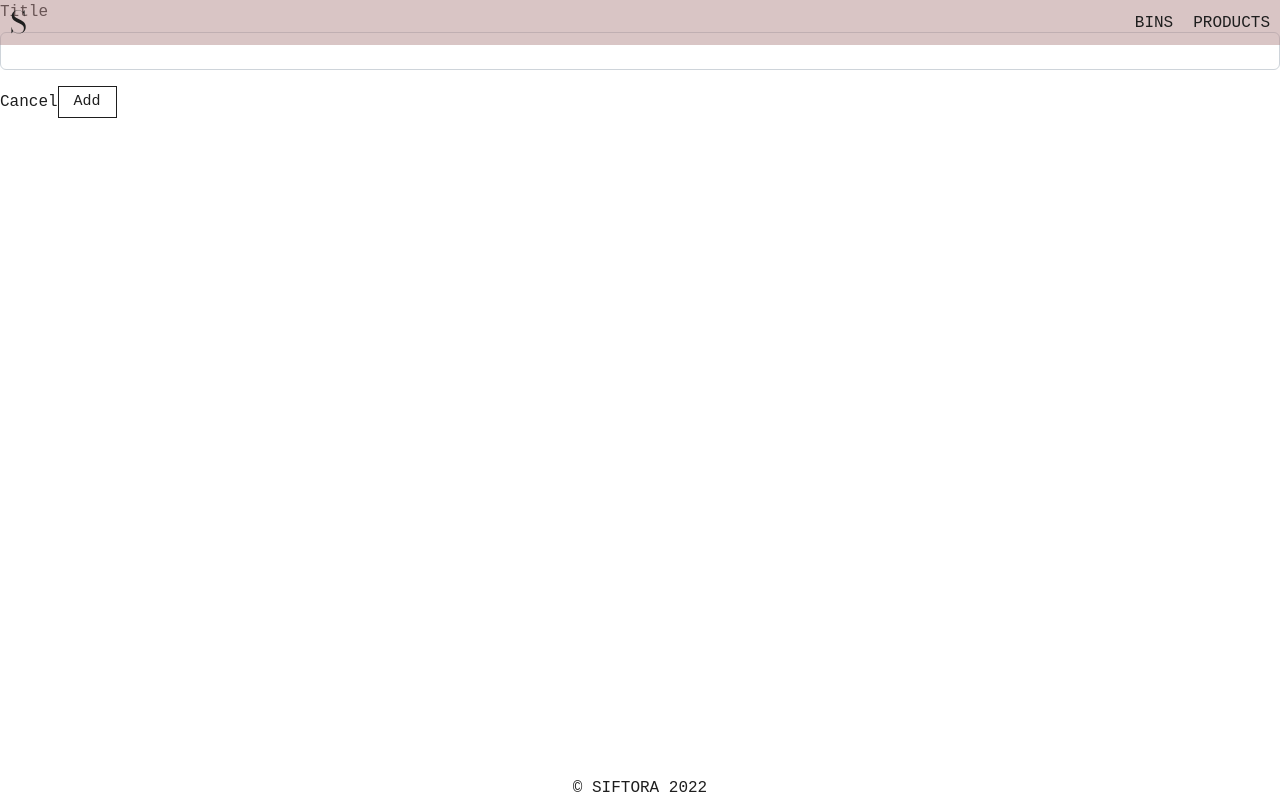
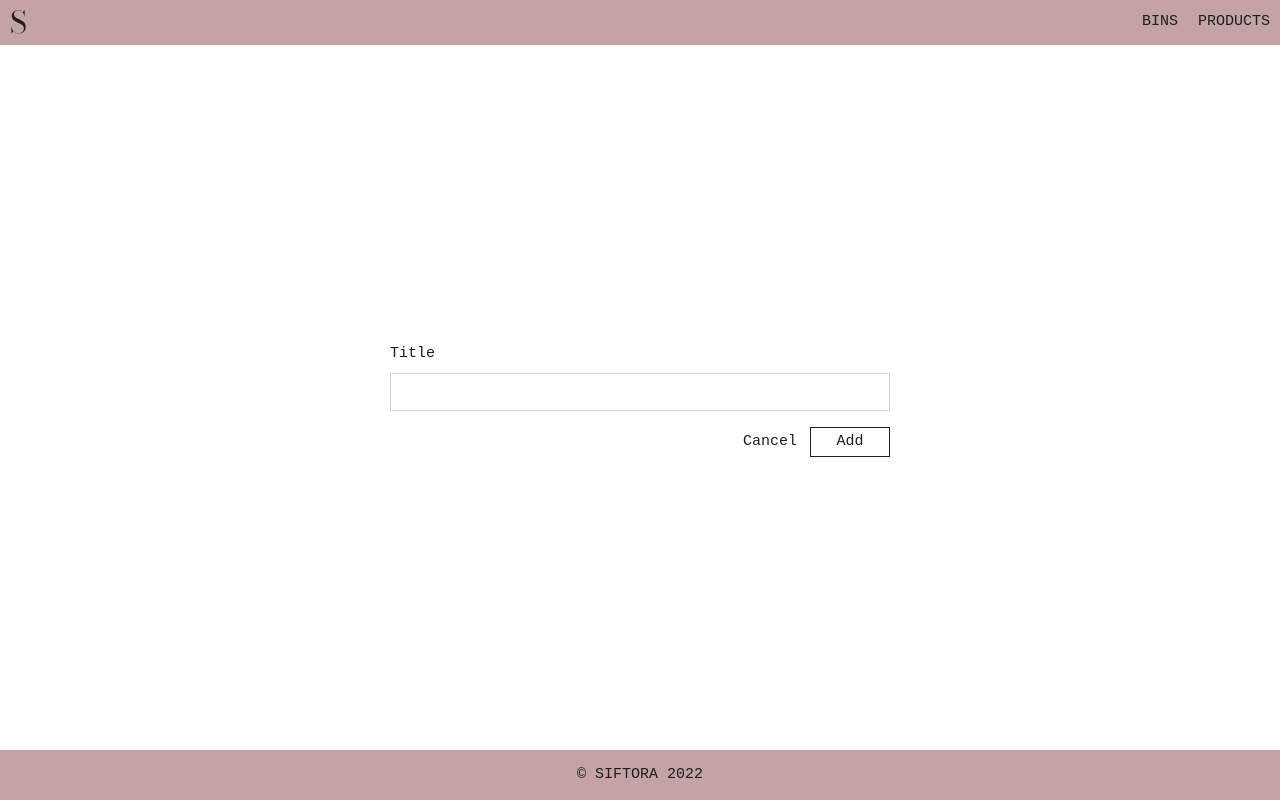
Before and after one commit to jyaymie/siftora-frontend, a React (Create React App) app: page /add-bin in a window 1280 px wide. Built offline with nearby package versions, Linux system fonts and the light colour scheme; some icons are missing.

Commit message:
Style the FormToAddBin and FormToEditBin components

```diff
--- a/public/index.html
+++ b/public/index.html
@@ -21,6 +21,14 @@
 			href="https://fonts.googleapis.com/css2?family=Bodoni+Moda:opsz@6..96&display=swap"
 			rel="stylesheet"
 		/>
+		<link
+			href="//netdna.bootstrapcdn.com/twitter-bootstrap/2.3.2/css/bootstrap-combined.no-icons.min.css"
+			rel="stylesheet"
+		/>
+		<link
+			href="//netdna.bootstrapcdn.com/font-awesome/3.2.1/css/font-awesome.css"
+			rel="stylesheet"
+		/>
 		<!--
       Notice the use of %PUBLIC_URL% in the tags above.
       It will be replaced with the URL of the `public` folder during the build.
@@ -30,7 +38,7 @@
       work correctly both with client-side routing and a non-root public URL.
       Learn how to configure a non-root public URL by running `npm run build`.
     -->
-		<title>React App</title>
+		<title>SIFTORA</title>
 	</head>
 	<body>
 		<noscript>You need to enable JavaScript to run this app.</noscript>
--- a/src/Components/App/App.css
+++ b/src/Components/App/App.css
@@ -6,17 +6,46 @@ body {
 	margin: 0;
 	color: rgb(30, 30, 30);
 	font-family: 'Courier New', Courier, monospace;
+	font-size: 15px;
+}
+
+section {
+	display: flex;
+	justify-content: center;
+	align-items: center;
+	height: 100vh;
 }
 
 p {
 	margin-bottom: 0px;
-	font-size: 15px;
 }
 
 a,
-a:hover {
+a:hover,
+a:visited {
+	transition-duration: 0.3s;
 	text-decoration: none;
 	color: rgb(30, 30, 30);
+}
+
+.button-css {
+	display: flex;
+	justify-content: center;
+	align-items: center;
+	transition-duration: 0.3s;
+	border: none;
+	background-color: transparent;
+	color: rgb(30, 30, 30);
+}
+
+.button-css:hover {
+	background-color: rgb(30, 30, 30);
+	color: rgb(255, 255, 255);
+}
+
+header {
+	top: 0;
+	left: 0;
 }
 
 nav {
@@ -26,11 +55,14 @@ nav {
 	position: absolute;
 	z-index: 1;
 	width: 100vw;
-	background-color: rgba(180, 140, 140, 0.5);
+	background-color: rgb(180, 140, 140, 0.8);
 }
 
-.nav-icon-link {
+.nav-icon-link,
+.nav-icon-link:visited {
 	margin: 0 10px;
+	text-decoration: none;
+	color: rgb(30, 30, 30);
 	font-family: 'Bodoni Moda', serif;
 	font-size: 30px;
 }
@@ -39,9 +71,18 @@ nav {
 	margin: 0 10px;
 }
 
+.nav-icon-link:hover,
+.nav-text-links a:hover {
+	color: rgb(255, 255, 255);
+}
+
 footer {
+	display: flex;
+	justify-content: center;
+	align-items: center;
 	position: absolute;
 	bottom: 0;
-	width: 100vw;
-	text-align: center;
+	width: 100%;
+	height: 50px;
+	background-color: rgb(180, 140, 140, 0.8);
 }
--- a/src/Components/Bins/Bins.css
+++ b/src/Components/Bins/Bins.css
@@ -14,6 +14,11 @@
 
 .card {
 	border-radius: 0;
+	transition-duration: 0.3s;
+}
+
+.card:hover {
+	border: 1px solid rgb(30, 30, 30);
 }
 
 .card-body {
@@ -21,30 +26,29 @@
 	flex-direction: column;
 	justify-content: center;
 	align-items: center;
+	text-align: center;
+}
+
+.card-title {
+	margin-bottom: 0;
+	overflow: hidden;
 }
 
 .card-title:hover {
-	font-weight: bold;
+	text-decoration-color: rgb(180, 140, 140, 0.3);
+	text-decoration-line: line-through;
+	text-decoration-thickness: 50%;
 }
 
-.card-edit,
-.card-delete {
-	margin: 0 5px;
+.icons-container {
+	display: flex;
+	align-items: center;
+	position: absolute;
+	bottom: 0;
 }
 
-.btn {
-	padding: 15px 15px;
-	border: 1px solid rgb(30, 30, 30);
-	border-radius: 0;
-	background-color: rgb(255, 255, 255);
-	line-height: 0;
-	color: rgb(30, 30, 30);
-	font-size: 15px;
-	font-weight: normal;
+.edit-icon,
+.delete-icon {
+	width: 30px;
+	height: 30px;
 }
-
-.btn:hover {
-	border: 1px solid rgb(30, 30, 30);
-	background-color: rgb(30, 30, 30);
-	color: rgb(255, 255, 255);
-}
--- a/src/Components/Bins/Bins.js
+++ b/src/Components/Bins/Bins.js
@@ -3,7 +3,6 @@ import { useEffect, useState } from 'react';
 import { Link, useNavigate } from 'react-router-dom';
 import axios from 'axios';
 import Card from 'react-bootstrap/Card';
-import Button from 'react-bootstrap/Button';
 import Modal from 'react-bootstrap/Modal';
 
 function Bins() {
@@ -76,31 +75,34 @@ function Bins() {
 					<Card key={bin.id}>
 						<Card.Body>
 							<Link to={`/bins/${bin.id}`} className='card-title'>
-								<Card.Text>
-									{bin.title} ({bin.product_count})
-								</Card.Text>
+								{bin.title} ({bin.product_count})
 							</Link>
-							<div>
-								<Link to={`/bins/${bin.id}/edit`} className='btn card-edit'>EDIT</Link>
-								<Button
-									type='button' className='card-delete'
+							<div className='icons-container'>
+								<Link to={`/bins/${bin.id}/edit`} className='button-css edit-icon'>
+									<i class='icon-pencil'></i>
+								</Link>
+								<button
+									type='button'
+									className='button-css delete-icon'
 									onClick={() => showModal(bin)}>
-									DELETE
-								</Button>
+									<i class='icon-trash'></i>
+								</button>
 							</div>
 						</Card.Body>
 					</Card>
 				))}
+
 				<Card>
 					<Card.Body>
 						<Link to={`/add-bin`} className='card-title'>
-							<Card.Text>Add Bin</Card.Text>
+							Add Bin
 						</Link>
-						<Button
+						<button
 							type='button'
+							className='button-css'
 							onClick={() => navigate('/add-bin')}>
 							+
-						</Button>
+						</button>
 					</Card.Body>
 				</Card>
 			</div>
@@ -113,12 +115,12 @@ function Bins() {
 					{`Deleting your ${binToDelete.title} bin cannot be undone.`}
 				</Modal.Body>
 				<Modal.Footer>
-					<Button type='button' variant='secondary' onClick={closeModal}>
+					<button type='button' className='button-css' onClick={closeModal}>
 						CANCEL
-					</Button>
-					<Button type='button' variant='primary' onClick={deleteBin}>
+					</button>
+					<button type='button' className='button-css' onClick={deleteBin}>
 						DELETE BIN
-					</Button>
+					</button>
 				</Modal.Footer>
 			</Modal>
 
--- /dev/null
+++ b/src/Components/FormToAddBin/FormToAddBin.css
@@ -0,0 +1,24 @@
+.form-label {
+	font-size: 15px;
+}
+
+.form-control {
+	border-radius: 0;
+	width: 500px;
+	overflow: hidden;
+}
+
+.form-options {
+	display: flex;
+	justify-content: flex-end;
+}
+
+.cancel,
+.submit {
+	width: 80px;
+	height: 30px;
+}
+
+.submit {
+	border: 1px solid rgb(30, 30, 30);
+}
--- a/src/Components/FormToAddBin/FormToAddBin.js
+++ b/src/Components/FormToAddBin/FormToAddBin.js
@@ -1,3 +1,4 @@
+import './FormToAddBin.css';
 import { useState } from 'react';
 import { Link, useNavigate } from 'react-router-dom';
 import axios from 'axios';
@@ -32,19 +33,21 @@ function FormToAddBin() {
 
 	// ======================================================================= JSX
 	return (
-		<div>
+		<section>
 			<Form onSubmit={addBin}>
 				<Form.Group className='mb-3'>
 					<Form.Label>Title</Form.Label>
 					<Form.Control id='title' required />
 				</Form.Group>
-				<Link to='/bins'>Cancel</Link>
-				<Button type='submit' variant='primary'>
-					Add
-				</Button>
+				<div className='form-options'>
+					<Link to='/bins' className='button-css cancel'>Cancel</Link>
+					<button type='submit' className='button-css submit'>
+						Add
+					</button>
+				</div>
 			</Form>
 			{error && error}
-		</div>
+		</section>
 	);
 }
 
--- /dev/null
+++ b/src/Components/FormToEditBin/FormToEditBin.css
@@ -0,0 +1,24 @@
+.form-label {
+	font-size: 15px;
+}
+
+.form-control {
+	border-radius: 0;
+	width: 500px;
+	overflow: hidden;
+}
+
+.form-options {
+	display: flex;
+	justify-content: flex-end;
+}
+
+.cancel,
+.submit {
+	width: 80px;
+	height: 30px;
+}
+
+.submit {
+	border: 1px solid rgb(30, 30, 30);
+}
--- a/src/Components/FormToEditBin/FormToEditBin.js
+++ b/src/Components/FormToEditBin/FormToEditBin.js
@@ -1,3 +1,4 @@
+import './FormToEditBin.css';
 import { useEffect, useState } from 'react';
 import { Link, useNavigate, useParams } from 'react-router-dom';
 import axios from 'axios';
@@ -8,18 +9,22 @@ function FormToEditBin() {
 	const { id } = useParams();
 	const navigate = useNavigate();
 	const [error, setError] = useState('');
+	const [loading, setLoading] = useState(false);
 	const [bin, setBin] = useState([]);
 
 	// =================================================================== GET BIN
 	const getBin = async () => {
 		setError('');
+		setLoading(true);
 		try {
 			const res = await axios.get(`http://localhost:8000/api/bins/${id}/`);
 			if (res.status === 200) {
 				setBin(res.data);
+				setLoading(false);
 			}
 		} catch (error) {
 			console.log("Bin wasn't retrieved...", error);
+			setLoading(false);
 			setError(
 				'Hm, something went wrong. Please try again or contact support@siftora.com.'
 			);
@@ -34,22 +39,24 @@ function FormToEditBin() {
 	const updateBin = async (e) => {
 		e.preventDefault();
 		setError('');
+		setLoading(true);
 		try {
 			const binToUpdate = {
 				id: id,
 				title: e.target.title.value,
 				products: bin.products,
 			};
-			console.log(binToUpdate);
 			const res = await axios.put(
 				`http://localhost:8000/api/bins/${id}/`,
 				binToUpdate
 			);
 			if (res.status === 200) {
-				navigate('/bins');
+				navigate(-1);
+				setLoading(false);
 			}
 		} catch (error) {
 			console.log("Bin wasn't updated...", error);
+			setLoading(false);
 			setError(
 				'Hm, something went wrong. Please try again or contact support@siftora.com.'
 			);
@@ -58,10 +65,10 @@ function FormToEditBin() {
 
 	// ======================================================================= JSX
 	return (
-		<div>
+		<section>
 			<Form onSubmit={updateBin}>
 				<Form.Group className='mb-3'>
-					<Form.Label>Title</Form.Label>
+					<Form.Label>BIN TITLE</Form.Label>
 					<Form.Control
 						id='title'
 						defaultValue={bin.title}
@@ -69,13 +76,17 @@ function FormToEditBin() {
 						required
 					/>
 				</Form.Group>
-				<Link to='/bins'>Cancel</Link>
-				<Button type='submit' variant='primary'>
-					Submit
-				</Button>
+				<div className='form-options'>
+					<Link to='/bins' className='button-css cancel'>CANCEL</Link>
+					<button type='submit' className='button-css submit'>
+						SUBMIT
+					</button>
+				</div>
+
+				{loading && 'Loading...'}
 				{error && error}
 			</Form>
-		</div>
+		</section>
 	);
 }
 
--- a/src/Components/Home/Home.css
+++ b/src/Components/Home/Home.css
@@ -35,11 +35,7 @@ h1 {
 }
 
 .bins-link {
-	padding: 10px 10px;
 	border: 1px solid rgb(30, 30, 30);
+	width: 200px;
+	height: 30px;
 }
-
-.bins-link:hover {
-	background-color: rgb(30, 30, 30);
-	color: rgb(255, 255, 255);
-}
--- a/src/Components/Home/Home.js
+++ b/src/Components/Home/Home.js
@@ -6,7 +6,7 @@ function Home() {
 		<section className='home'>
 			<div className='home-content'>
 				<h1>SIFTORA</h1>
-				<Link to='/bins' className='bins-link'>
+				<Link to='/bins' className='button-css bins-link'>
 					SEE MY COLLECTION
 				</Link>
 				{/* <ul>
```
